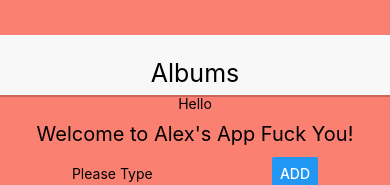
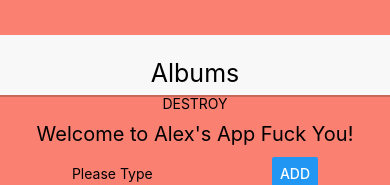
Before and after one commit to clarkexcore/react-native-test1, a React Native app: screen / in a window 390 px wide. Shown: the top 185 px of the page. Built offline with nearby package versions, Linux system fonts and the light colour scheme; no server answers.

Commit message:
Starting to use Axios

```diff
--- a/package.json
+++ b/package.json
@@ -7,6 +7,7 @@
     "test": "jest"
   },
   "dependencies": {
+    "axios": "^0.18.0",
     "eslint-config-rallycoding": "^3.2.0",
     "react": "16.8.3",
     "react-native": "0.59.5"
--- a/src/components/AlbumList.js
+++ b/src/components/AlbumList.js
@@ -1,15 +1,21 @@
 import React, { Component } from 'react';
 import { View, Text } from 'react-native';
+import Axios from 'axios';
 
 class AlbumList extends Component {
+    state = {
+        albums: []
+    };
 
     componentWillMount() {
-        console.log('AHHHH MY DICK!');
+        Axios.get('https://rallycoding.herokuapp.com/api/music_albums')
+            .then(response => this.setState({ albums: response.data}));
     }
     render() {
+        console.log(this.state);
         return (
             <View>
-                <Text>Hello</Text>
+                <Text>DESTROY</Text>
             </View>
         );
     }
```
Also changed, not shown: 1 other file (tests, documents, lock files or other folders).
